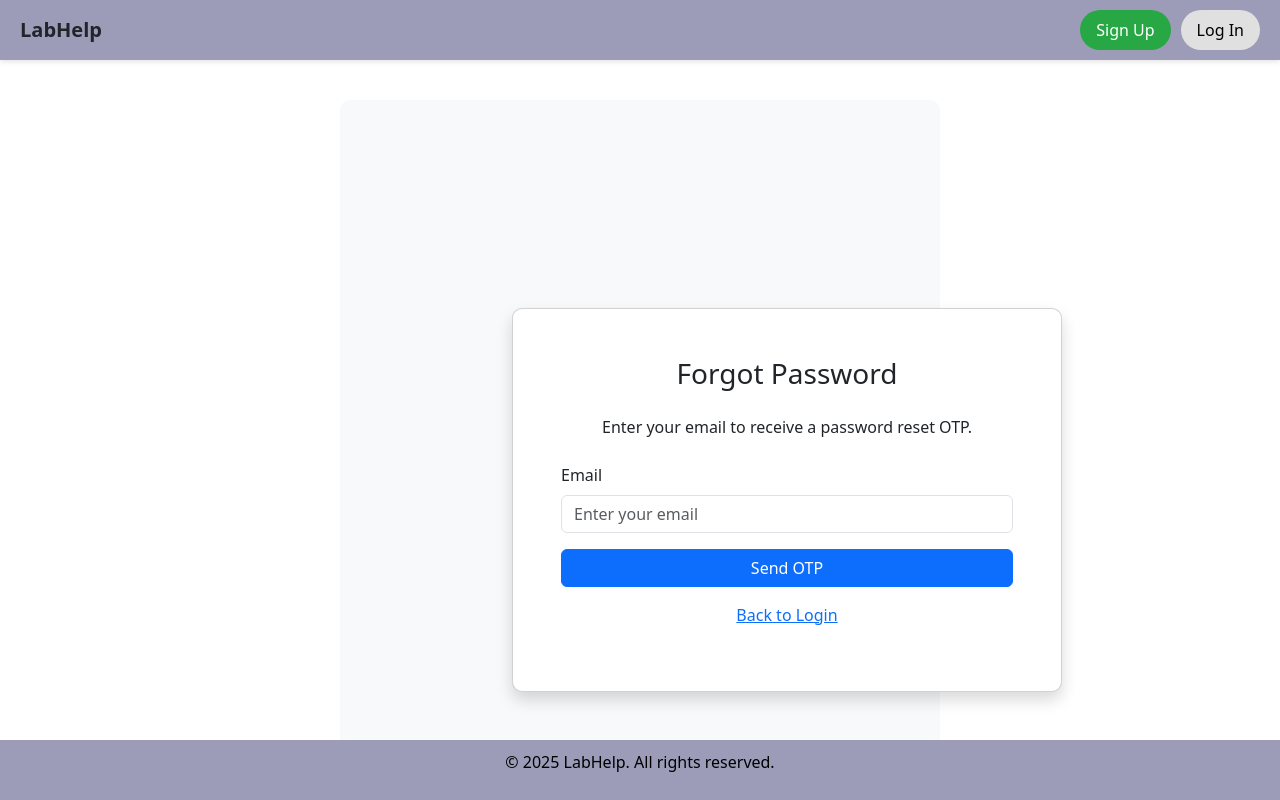
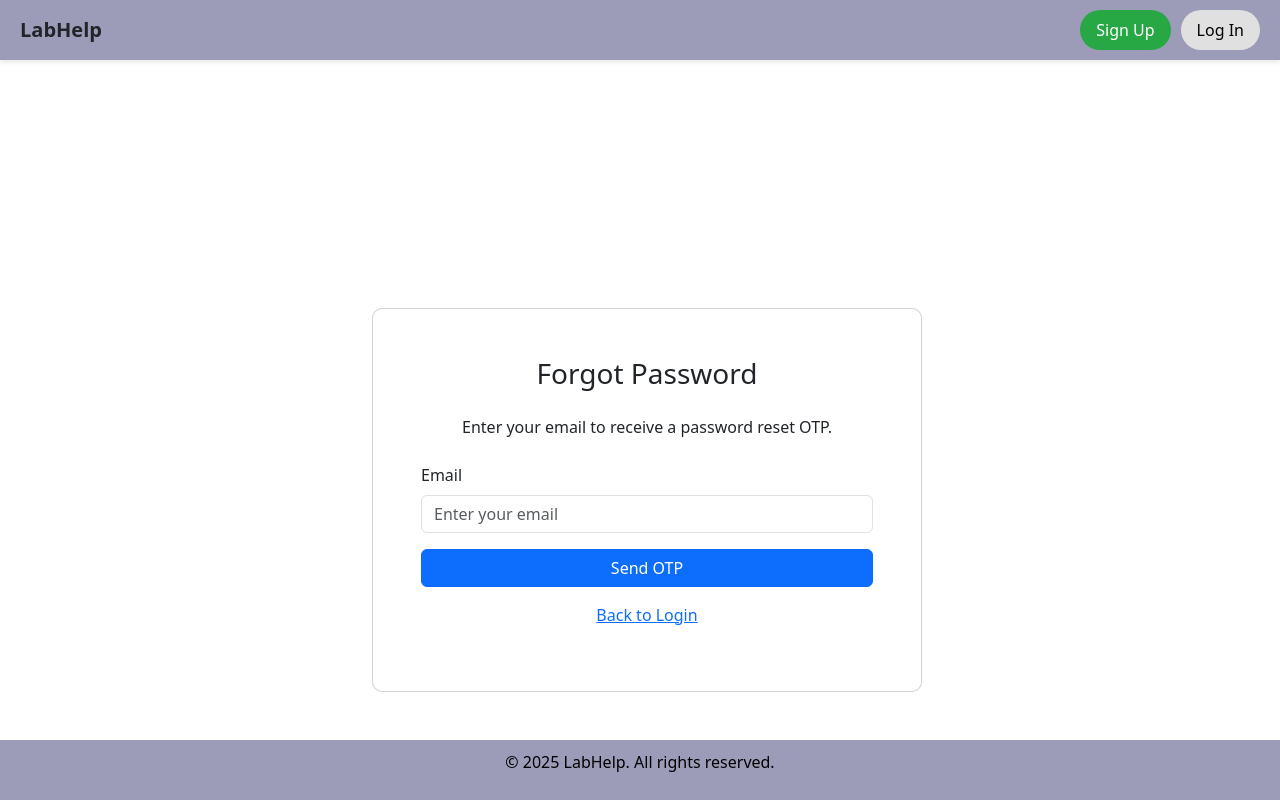
Before and after one commit to SharminNusrat/SPL-2, a Vue app in the folder frontend/: page /forgot-password in a window 1280 px wide. Built offline with nearby package versions, Linux system fonts and the light colour scheme.

Commit message:
Dashboard and design updated

```diff
--- a/frontend/src/App.vue
+++ b/frontend/src/App.vue
@@ -1,14 +1,10 @@
 <template>
   <div id="app">
     <Header />
-    <!-- Main layout that wraps Sidebar and Content -->
     <div class="app-container">
-      <!-- Sidebar for authenticated users -->
       <Sidebar v-if="showSidebar" />
-
-      <!-- Main content area with conditional sidebar -->
       <main :class="{ 'content-with-sidebar': showSidebar, 'full-content': !showSidebar }">
-        <router-view />
+        <router-view @login-success="updateUserRole" />
       </main>
     </div>
     <Footer />
@@ -19,7 +15,7 @@
 import Header from './components/Header.vue';
 import Footer from './components/Footer.vue';
 import Sidebar from './components/Sidebar.vue';
-import { computed, ref, onMounted } from "vue";
+import { ref, watch, watchEffect } from "vue";
 import { useRoute } from "vue-router";
 
 export default {
@@ -32,17 +28,32 @@ export default {
   setup() {
     const route = useRoute();
     const userRole = ref(null);
+    const showSidebar = ref(false);
+
 
     // Routes where sidebar shouldn't appear
     const hideSidebarRoutes = ["/", "/login", "/register", "/verify", "/forgot-password"];
 
-    onMounted(() => {
-      userRole.value = localStorage.getItem("userRole"); // Get user role from local storage
+    // Get user role from local storage
+    userRole.value = localStorage.getItem("userRole");
+
+    // Watch for route or userRole changes
+    watchEffect(() => {
+      showSidebar.value = !hideSidebarRoutes.includes(route.path) && userRole.value !== null && userRole.value !== undefined;
     });
 
+    watch(userRole, () => {
+      showSidebar.value = !hideSidebarRoutes.includes(route.path) && userRole.value;
+    });
+    const updateUserRole = (role) => {
+      userRole.value = role;
+    };
+
     return {
-      showSidebar: computed(() => !hideSidebarRoutes.includes(route.path) && userRole.value),
+      showSidebar,
+      updateUserRole
     };
+
   }
 };
 </script>
@@ -68,9 +79,9 @@ html, body, #app {
 .content-with-sidebar {
   flex-grow: 1;
   padding: 20px;
-  margin-left: 250px; /* Sidebar width */
-  overflow-y: auto; /* Only this part will scroll */
-  height: calc(100vh - 120px); /* Adjust for header and footer height */
+  margin-left: 250px;
+  overflow-y: auto;
+  height: calc(100vh - 120px);
 }
 
 /* Full content when no sidebar */
@@ -78,6 +89,6 @@ html, body, #app {
   width: 100%;
   padding: 20px;
   overflow-y: auto;
-  height: calc(100vh - 120px); /* Adjust for header and footer height */
+  height: calc(100vh - 120px);
 }
 </style>
--- a/frontend/src/components/Footer.vue
+++ b/frontend/src/components/Footer.vue
@@ -14,7 +14,6 @@
   footer {
     text-align: center;
     padding: 10px;
-    /* background-color: #333; */
     background-color: #9c9cb9;
     color: black;
   }
--- a/frontend/src/components/Header.vue
+++ b/frontend/src/components/Header.vue
@@ -6,6 +6,7 @@
       <router-link to="/login" class="login-btn">Log In</router-link>
     </div>
     <div v-else>
+      <router-link to="/dashboard" class="login-btn">Dashboard</router-link>
       <button @click="logout" class="logout-btn">Log Out</button>
     </div>
   </header>
@@ -20,14 +21,12 @@ export default {
   },
   mounted() {
     this.checkLoginStatus();
-
-    // 2 Second por por check korbe
     this.interval = setInterval(() => {
       this.checkLoginStatus();
     }, 2000);
   },
   beforeUnmount() {
-    clearInterval(this.interval); // Memory leak theke bachate interval clear korte hobe
+    clearInterval(this.interval);
   },
   methods: {
     checkLoginStatus() {
--- a/frontend/src/components/Sidebar.vue
+++ b/frontend/src/components/Sidebar.vue
@@ -22,7 +22,6 @@
       </template>
 
       <template v-if="role === 'admin'">
-        <!-- <li><router-link to="/admin"></router-link></li> -->
         <li><router-link to="/tickets">All Tickets</router-link></li>
         <li><router-link to="/category">Ticket Categories</router-link></li>
         <li><router-link to="/categoryReport">Category Reports</router-link></li>
--- a/frontend/src/views/ForgotPassword.vue
+++ b/frontend/src/views/ForgotPassword.vue
@@ -1,8 +1,8 @@
 <template>
     <div class="login container d-flex justify-content-center align-items-center vh-100">
       <div class="row w-100">
-        <div class="col-md-6 offset-md-3">
-          <div class="card shadow">
+        <div class="col-md-6">
+          <div class="card">
             <div class="card-body">
               <h3 class="text-center mb-4">Forgot Password</h3>
 
@@ -183,9 +183,6 @@
   </script>
 
   <style>
-  .login {
-    background-color: #f8f9fa;
-  }
   .card {
     border-radius: 10px;
   }
--- a/frontend/src/views/LoginPage.vue
+++ b/frontend/src/views/LoginPage.vue
@@ -71,6 +71,7 @@ export default {
         localStorage.setItem("accessToken", res.data.token);
         localStorage.setItem("userId", res.data.id);
         localStorage.setItem("userRole", res.data.role); // Save role
+        this.$emit('login-success', res.data.role);
         alert("Login successful!");
 
         this.$router.replace("/dashboard");
@@ -88,54 +89,61 @@ export default {
         }
       }
     }
+//     async handleLogin() {
+//   try {
+//     const res = await axios.post("/api/user/login", {
+//       email: this.email,
+//       password: this.password,
+//     },
+//     {
+//       withCredentials: true,
+//     });
+
+//     // Store token and redirect user
+//     localStorage.setItem("accessToken", res.data.token);
+//     localStorage.setItem("userId", res.data.id);
+//     localStorage.setItem("userRole", res.data.role);
+
+//     // Emit login success event with user role
+//     this.$emit('login-success', res.data.role);
+
+//     alert("Login successful!");
+//     this.$router.replace("/dashboard");
+
+//   } catch (error) {
+//     // ... rest of your error handling code ...
+//   }
+// }
   },
 };
 </script>
 
 <style>
-/* 🌟 Login Page Centering */
-/* 🌟 Login Page Centering */
+
 .login {
   display: flex;
-  justify-content: center; /* Horizontally center */
-  align-items: center; /* Vertically center */
-  min-height: 90vh; /* Adjusted to prevent touching footer */
-  background-color: #f8f9fa; /* Light grey background */
+  justify-content: center;
+  align-items: center;
+
 }
 
-/* 🌟 Wrapper for Form and Shadow */
 .card-wrapper {
-  position: relative; /* Parent div relative korte hobe */
+  position: relative;
   display: flex;
-  justify-content: center; /* Center horizontally */
-  align-items: center; /* Center vertically */
-  padding-bottom: 50px; /* Ensuring distance from footer */
+  justify-content: center;
+  align-items: center;
+  padding-bottom: 50px;
 }
 
-/* 🔥 Shadow er Style */
-.card-shadow {
-  position: absolute;
-  top: 5px; /* Slightly move shadow down */
-  left: 0px;
-  width: calc(100% + 10px); /* Form er width + 10px */
-  height: calc(100% + 10px); /* Form er height + 10px */
-  background: rgba(0, 0, 0, 0.08);
-  border-radius: 12px;
-  z-index: -1; /* Jate shadow form er pichone thake */
+.card {
+  width: 50vw;
+  max-width: 550px;
+  min-width: 360px;
+  padding: 2rem;
+  position: relative;
+  box-shadow: none;
 }
 
-/* 🌟 Card (Login Form) */
-.card {
-  width: 50vw; /* 50% of viewport width */
-  max-width: 550px; /* Maximum width */
-  min-width: 360px; /* Minimum width */
-  padding: 2rem; /* Inner spacing */
-  background: white; /* Ensuring proper background */
-  position: relative; /* Jate shadow er sathe thik thake */
-  box-shadow: none; /* Default shadow remove kora holo */
-}
-
-/* 🌟 Form Elements */
 .card-body {
   width: 100%;
 }
--- a/frontend/src/views/RegisterPage.vue
+++ b/frontend/src/views/RegisterPage.vue
@@ -148,7 +148,6 @@ export default {
   },
   methods: {
     handleRoleChange() {
-      // Reset role-specific data when role changes
       this.formData.roleData = {};
     },
     async handleSubmit() {
--- a/frontend/src/views/TechnicianDashboard.vue
+++ b/frontend/src/views/TechnicianDashboard.vue
@@ -1,4 +1,3 @@
-// File: src/views/TechnicianDashboard.vue
 <template>
   <div class="dashboard">
     <Sidebar />
--- a/frontend/src/views/TicketListPage.vue
+++ b/frontend/src/views/TicketListPage.vue
@@ -196,10 +196,10 @@ export default {
       return dateString ? new Date(dateString).toLocaleDateString() : "No Date";
     },
     applyFilters() {
-      this.currentPage = 1; // Reset pagination when filtering
+      this.currentPage = 1;
     },
     applySorting() {
-      this.currentPage = 1; // Reset pagination when sorting
+      this.currentPage = 1;
     },
     nextPage() {
       if (this.currentPage < this.totalPages) this.currentPage++;
--- a/frontend/src/views/UserProfile.vue
+++ b/frontend/src/views/UserProfile.vue
@@ -110,7 +110,6 @@
   .container {
     max-width: 600px;
     margin: auto;
-    background: #f8f9fa;
     padding: 20px;
     border-radius: 10px;
   }
```
